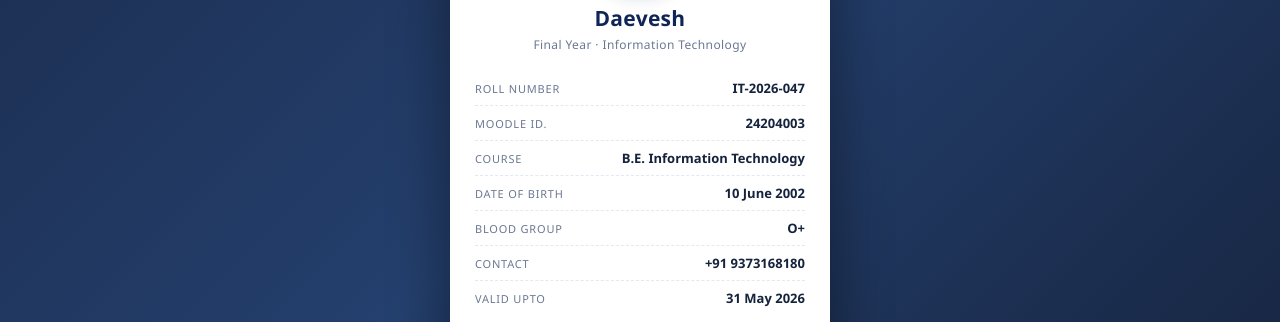
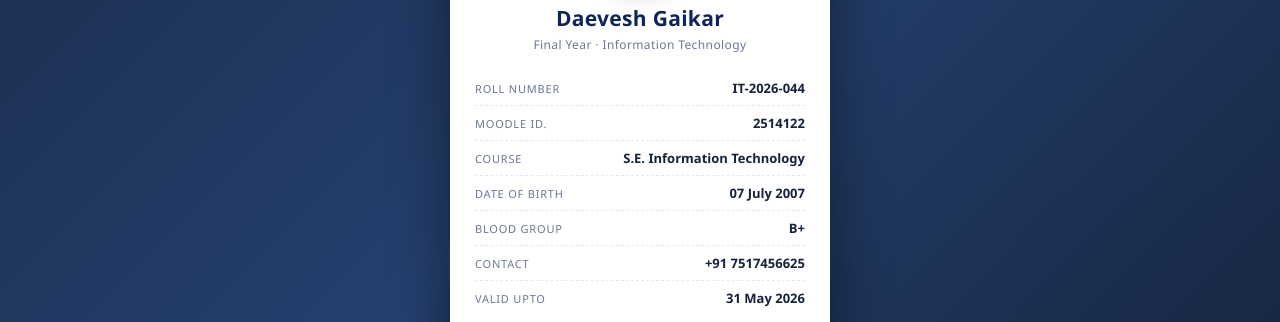
Before and after one commit to daeveshh/D2D, a website: page index.html in a window 1280 px wide. Shown: the part 322-644 px from the top of the page. Drawn offline with Linux system fonts and the light colour scheme.

Commit message:
info  commit

```diff
--- a/index.html
+++ b/index.html
@@ -32,34 +32,34 @@
 
       <!-- ---------- STUDENT INFORMATION ---------- -->
       <div class="student-name-block">
-        <h2 class="student-name">Daevesh</h2>
+        <h2 class="student-name">Daevesh Gaikar</h2>
         <p class="student-role">Final Year &middot; Information Technology</p>
       </div>
 
       <div class="info-list">
         <div class="info-row">
           <span class="info-label">Roll Number</span>
-          <span class="info-value">IT-2026-047</span>
+          <span class="info-value">IT-2026-044</span>
         </div>
         <div class="info-row">
           <span class="info-label">Moodle ID.</span>
-          <span class="info-value">24204003</span>
+          <span class="info-value">2514122</span>
         </div>
         <div class="info-row">
           <span class="info-label">Course</span>
-          <span class="info-value">B.E. Information Technology</span>
+          <span class="info-value">S.E. Information Technology</span>
         </div>
         <div class="info-row">
           <span class="info-label">Date of Birth</span>
-          <span class="info-value">10 June 2002</span>
+          <span class="info-value">07 July 2007</span>
         </div>
         <div class="info-row">
           <span class="info-label">Blood Group</span>
-          <span class="info-value">O+</span>
+          <span class="info-value">B+</span>
         </div>
         <div class="info-row">
           <span class="info-label">Contact</span>
-          <span class="info-value">+91 9373168180</span>
+          <span class="info-value">+91 7517456625</span>
         </div>
         <div class="info-row">
           <span class="info-label">Valid Upto</span>
```
